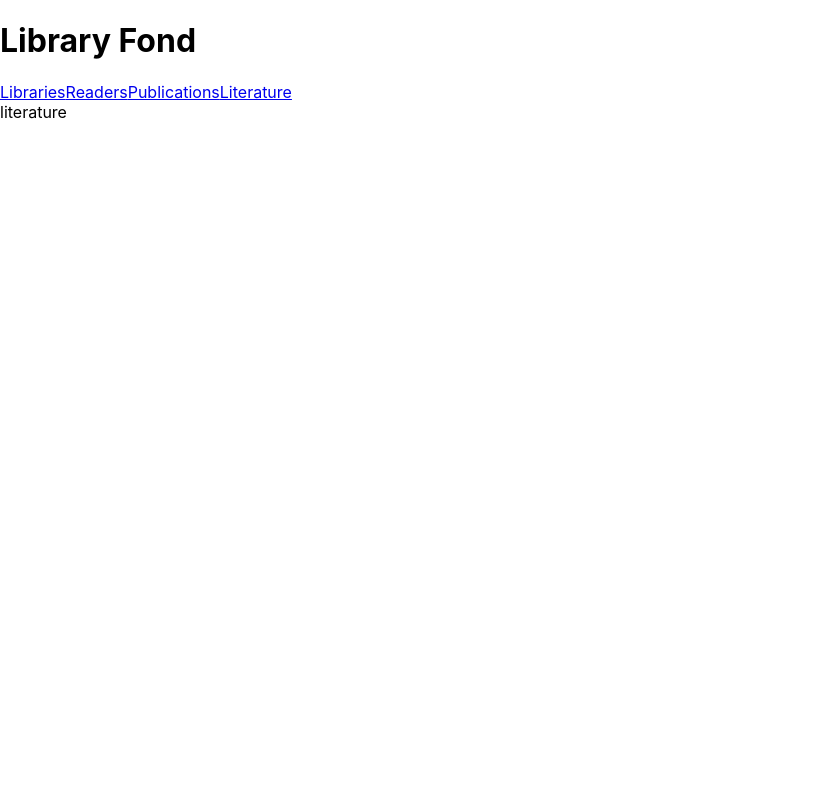
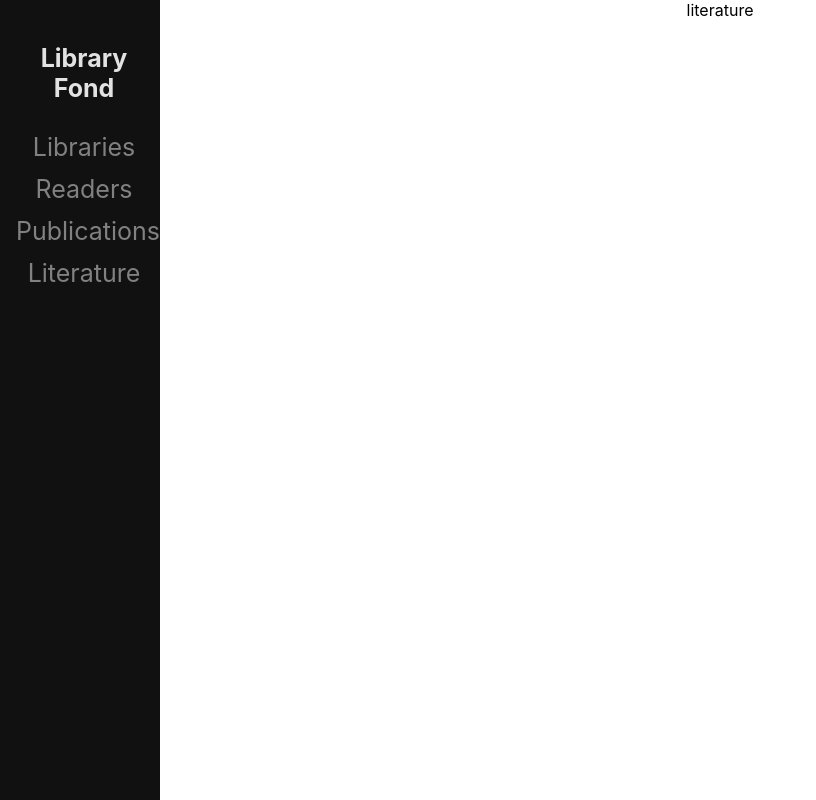
Before and after one commit to sintaxiz/city-libraries, a React (Create React App) app in the folder frontend/: page /literature in a window 1280 px wide. Shown: the whole page, without its empty margins (0-816 px from the left). Built offline with nearby package versions, Linux system fonts and the light colour scheme; no server answers.

Commit message:
add side navigation bar

```diff
--- a/frontend/package.json
+++ b/frontend/package.json
@@ -11,6 +11,7 @@
     "react-dom": "^17.0.2",
     "react-router-dom": "^6.3.0",
     "react-scripts": "5.0.0",
+    "react-table": "^7.7.0",
     "web-vitals": "^2.1.4"
   },
   "scripts": {
--- a/frontend/src/components/App.css
+++ b/frontend/src/components/App.css
@@ -1,5 +1,8 @@
 .App {
   text-align: center;
+  margin-left: 160px; /* Same as the width of the sidenav */
+  padding: 0px 10px;
+
 }
 
 .App-logo {
@@ -27,3 +30,30 @@
 .App-link {
   color: #61dafb;
 }
+
+.sidenav {
+  height: 100%;
+  width: 160px;
+  position: fixed;
+  z-index: 1;
+  top: 0;
+  left: 0;
+  background-color: #111;
+  overflow-x: hidden;
+  padding-top: 20px;
+}
+
+.sidenav a {
+  padding: 6px 8px 6px 16px;
+  text-decoration: none;
+  font-size: 25px;
+  color: #818181;
+  display: block;
+}
+.sidenav h1 {
+  padding: 6px 8px 6px 16px;
+  text-decoration: none;
+  font-size: 25px;
+  color: #e2e2e2;
+  display: block;
+}
--- a/frontend/src/components/App.js
+++ b/frontend/src/components/App.js
@@ -4,16 +4,13 @@ import Libraries from '../pages/Libraries';
 import Readers from "../pages/Readers";
 import Publications from "../pages/Publications";
 import Literature from "../pages/Literature";
+import SideNavigation from "./SideNavigation";
 
 function App() {
     return (
+        <div className="App">
             <BrowserRouter>
-            <h1>Library Fond</h1>
-            <Link to="/libraries">Libraries</Link>
-            <Link to="/readers">Readers</Link>
-            <Link to="/publications">Publications</Link>
-            <Link to="/literature">Literature</Link>
-
+                <SideNavigation/>
                 <Routes>
                     <Route path="/libraries" element={<Libraries/>}/>
                     <Route path="/readers" element={<Readers/>}/>
@@ -22,6 +19,7 @@ function App() {
                 </Routes>
 
             </BrowserRouter>
+        </div>
     );
 }
 
--- /dev/null
+++ b/frontend/src/components/SideNavigation.jsx
@@ -0,0 +1,12 @@
+import {Link} from "react-router-dom";
+
+export default function SideNavigation() {
+    return (
+        <div className="sidenav">
+            <h1>Library Fond</h1>
+            <Link to="/libraries">Libraries</Link>
+            <Link to="/readers">Readers</Link>
+            <Link to="/publications">Publications</Link>
+            <Link to="/literature">Literature</Link>
+        </div>)
+}
--- a/frontend/src/pages/Literature.jsx
+++ b/frontend/src/pages/Literature.jsx
@@ -1,4 +1,30 @@
+import axios from "axios";
+import {useState} from "react";
+import * as React from "react";
+
 export default function Literature(props) {
+    const [literature, setLiterature] = useState([])
+    const getLiterature = () => {
+        axios.get('http://localhost:8080/api/v1/literature')
+            .then(res => {
+                console.log(res.data)
+                setLiterature(res.data)
+            })
+    }
+
+    React.useEffect(() => {getLiterature()}, []);
+
+    const data = React.useMemo(() => literature, [literature])
+    const columns = React.useMemo(
+        ()=>[
+            {
+                Header: 'name',
+                accessor: '',
+            }
+        ],
+        []
+    )
+
     return (
         <div>
                 literature
```
Also changed, not shown: 1 other file (tests, documents, lock files or other folders). Lines whose indentation alone changed are shown as unchanged.
